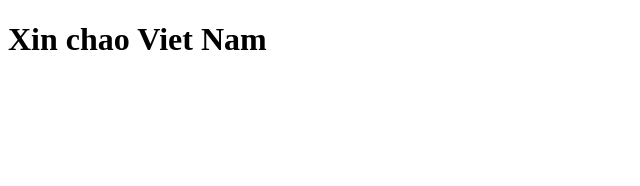
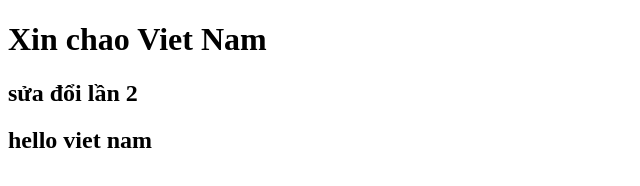
Before and after one commit to thanhvinh522/project-4, a plain HTML site: page index.html in a window 1280 px wide. Shown: the whole page, without its empty margins (0-640 px from the left). Drawn offline with Linux system fonts and the light colour scheme.

Commit message:
sửa đổi lần 11

```diff
--- a/index.html
+++ b/index.html
@@ -7,5 +7,7 @@
   </head>
   <body>
     <h1>Xin chao Viet Nam</h1>
+    <h2>sửa đổi lần 2</h2>
+    <h2>hello viet nam</h2>
   </body>
 </html>
```
